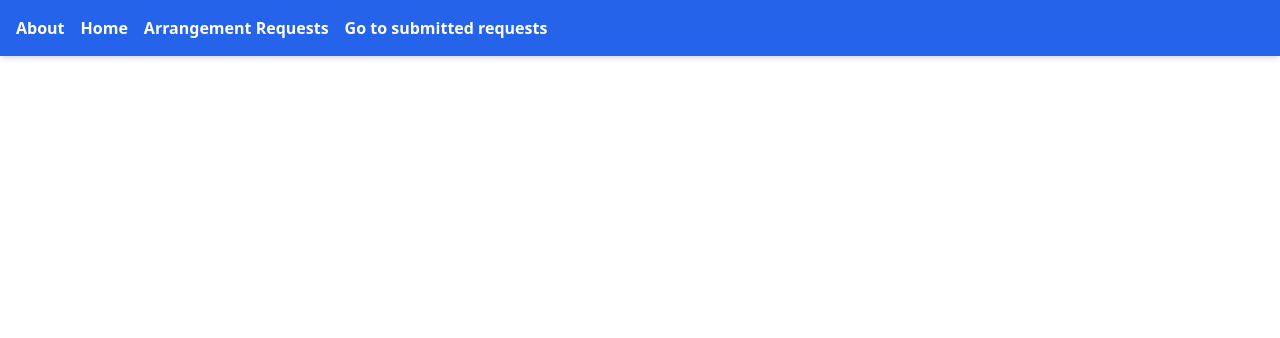
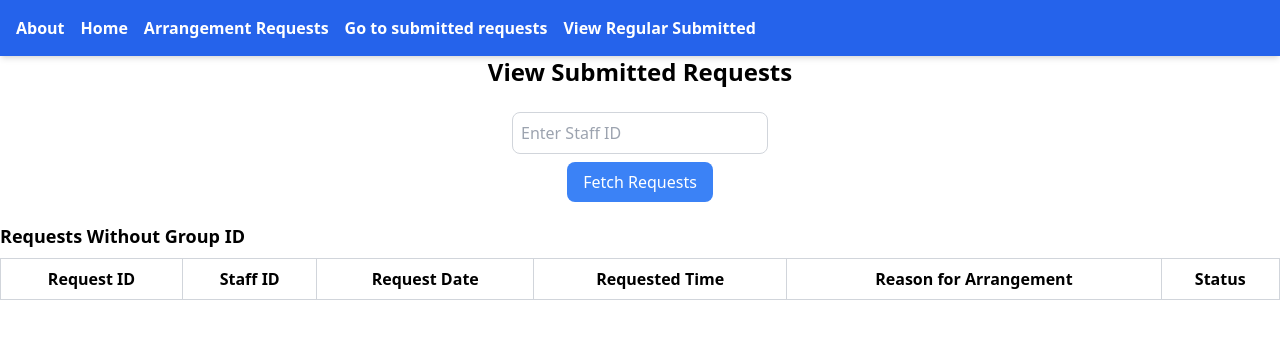
Before and after one commit to ryanang333/IS212G6T2, a Vue app in the folder frontend/: page /viewregularsubmitted in a window 1280 px wide. Shown: the top 338 px of the page. Built offline with nearby package versions, Linux system fonts and the light colour scheme.

Commit message:
SCRUM-19
Frontend

```diff
--- a/frontend/src/App.vue
+++ b/frontend/src/App.vue
@@ -15,6 +15,9 @@
           <li>
             <RouterLink to="/submittedview" class="text-white font-bold hover:underline"> Go to submitted requests</RouterLink>
           </li>
+          <li>
+            <RouterLink to="/viewregularsubmitted" class="text-white font-bold hover:underline">View Regular Submitted</RouterLink>
+          </li>
         </ul>
       </nav>
     </header>
--- a/frontend/src/router/index.js
+++ b/frontend/src/router/index.js
@@ -3,6 +3,7 @@ import AboutView from '../views/AboutView.vue'
 import Hello from '../views/Hello.vue'
 import ArrangementRequest from '../views/ArrangementRequests.vue'
 import SubmittedView from '../views/SubmittedView.vue'
+import ViewRegularSubmitted from '../views/ViewRegularSubmitted.vue'
 const router = createRouter({
   history: createWebHistory(import.meta.env.BASE_URL),
   routes: [
@@ -25,6 +26,11 @@ const router = createRouter({
       path: '/submittedview',
       name: 'submittedview',
       component: SubmittedView
+    },
+    {
+      path: '/viewregularsubmitted',
+      name: 'viewregularsubmitted',
+      component: ViewRegularSubmitted
     }
   ]
 })
--- /dev/null
+++ b/frontend/src/views/ViewRegularSubmitted.vue
@@ -0,0 +1,164 @@
+<template>
+  <div>
+    <h1 class="text-center text-2xl font-bold mb-6">View Submitted Requests</h1>
+    <div class="flex flex-col items-center mb-5">
+      <input
+        v-model="staff_id"
+        type="text"
+        placeholder="Enter Staff ID"
+        @keyup.enter="fetchArrangementRequests"
+        pattern="[0-9]*"
+        class="border border-gray-300 rounded-lg p-2 mb-2 w-64"
+      />
+      <button
+        @click="fetchArrangementRequests"
+        class="bg-blue-500 text-white rounded-lg px-4 py-2 hover:bg-blue-600"
+      >
+        Fetch Requests
+      </button>
+    </div>
+
+    <div v-for="group in groupedRequests" :key="group.group_id" class="mb-4">
+      <div @click="toggleGroup(group.group_id)" class="group-header cursor-pointer bg-gray-200 p-2 rounded-lg">
+        Group ID: {{ group.group_id }} (Start: {{ formatDate(group.start_date) }}, End: {{ formatDate(group.end_date) }}) -
+        Status: {{ determineGroupStatus(group.requests) }} -
+        <span>{{ isGroupOpen(group.group_id) ? '-' : '+' }}</span>
+      </div>
+      <div v-if="isGroupOpen(group.group_id)">
+        <table class="min-w-full border-collapse border border-gray-300 mx-auto mt-2">
+          <thead>
+            <tr>
+              <th class="border border-gray-300 p-2">Request ID</th>
+              <th class="border border-gray-300 p-2">Staff ID</th>
+              <th class="border border-gray-300 p-2">Request Date</th>
+              <th class="border border-gray-300 p-2">Requested Time</th>
+              <th class="border border-gray-300 p-2">Reason for Arrangement</th>
+              <th class="border border-gray-300 p-2">Status</th>
+            </tr>
+          </thead>
+          <tbody>
+            <tr v-for="request in group.requests" :key="request.request_id">
+              <td class="border border-gray-300 p-2">{{ request.request_id }}</td>
+              <td class="border border-gray-300 p-2">{{ request.staff_id }}</td>
+              <td class="border border-gray-300 p-2">{{ formatDate(request.request_date) }}</td>
+              <td class="border border-gray-300 p-2">{{ request.time }}</td>
+              <td class="border border-gray-300 p-2">{{ request.reason }}</td>
+              <td class="border border-gray-300 p-2">{{ request.status }}</td>
+            </tr>
+          </tbody>
+        </table>
+      </div>
+    </div>
+
+    <h3 class="text-lg font-semibold mb-2">Requests Without Group ID</h3>
+    <table class="min-w-full border-collapse border border-gray-300 mx-auto">
+      <thead>
+        <tr>
+          <th class="border border-gray-300 p-2">Request ID</th>
+          <th class="border border-gray-300 p-2">Staff ID</th>
+          <th class="border border-gray-300 p-2">Request Date</th>
+          <th class="border border-gray-300 p-2">Requested Time</th>
+          <th class="border border-gray-300 p-2">Reason for Arrangement</th>
+          <th class="border border-gray-300 p-2">Status</th>
+        </tr>
+      </thead>
+      <tbody>
+        <tr v-for="request in noGroupRequests" :key="request.request_id">
+          <td class="border border-gray-300 p-2">{{ request.request_id }}</td>
+          <td class="border border-gray-300 p-2">{{ request.staff_id }}</td>
+          <td class="border border-gray-300 p-2">{{ formatDate(request.request_date) }}</td>
+          <td class="border border-gray-300 p-2">{{ request.time }}</td>
+          <td class="border border-gray-300 p-2">{{ request.reason }}</td>
+          <td class="border border-gray-300 p-2">{{ request.status }}</td>
+        </tr>
+      </tbody>
+    </table>
+  </div>
+</template>
+
+<script>
+import axios from 'axios';
+
+export default {
+  data() {
+    return {
+      staff_id: null,
+      groupedRequests: [],
+      noGroupRequests: [],
+      openGroups: new Set(),
+    };
+  },
+  methods: {
+    async fetchArrangementRequests() {
+      if (!this.staff_id) {
+        alert('Please enter a staff ID');
+        return;
+      }
+
+      try {
+        const response = await axios.get(`http://localhost:3001/arrangementRequests/staff?staff_id=${this.staff_id}`);
+        console.log('Fetched arrangement requests:', response.data);
+
+        this.groupedRequests = [];
+        this.noGroupRequests = [];
+
+        response.data.forEach(item => {
+          if (item.requests) {
+            const { group_id, start_date, end_date, requests } = item;
+            this.groupedRequests.push({
+              group_id,
+              start_date,
+              end_date,
+              requests,
+            });
+          } else if (Array.isArray(item)) {
+            this.noGroupRequests.push(...item);
+          }
+        });
+
+        this.groupedRequests = this.groupedRequests.map(group => {
+          return {
+            ...group,
+            requests: group.requests.filter(request => request.staff_id == this.staff_id),
+          };
+        }).filter(group => group.requests.length > 0);
+
+      } catch (error) {
+        console.error('Error fetching arrangement requests:', error);
+        this.groupedRequests = [];
+        this.noGroupRequests = [];
+      }
+    },
+    formatDate(dateString) {
+      const date = new Date(dateString);
+      return isNaN(date) ? 'Invalid Date' : date.toLocaleDateString('en-GB');
+    },
+    toggleGroup(groupId) {
+      if (this.openGroups.has(groupId)) {
+        this.openGroups.delete(groupId);
+      } else {
+        this.openGroups.add(groupId);
+      }
+    },
+    isGroupOpen(groupId) {
+      return this.openGroups.has(groupId);
+    },
+    determineGroupStatus(requests) {
+      const statuses = requests.map(request => request.status);
+      if (statuses.every(status => status === 'Approved')) {
+        return 'Approved';
+      } else if (statuses.every(status => status === 'Rejected')) {
+        return 'Rejected';
+      } else {
+        return 'Pending';
+      }
+    },
+  },
+};
+</script>
+
+<style>
+.group-header {
+  cursor: pointer;
+}
+</style>
```
